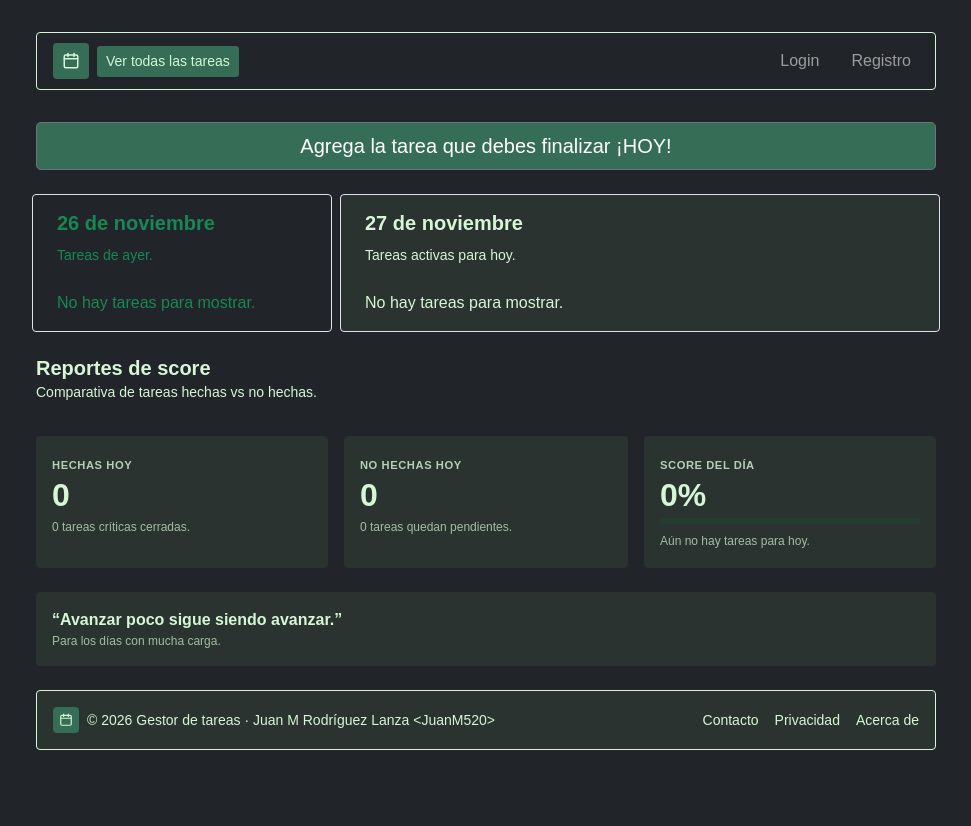
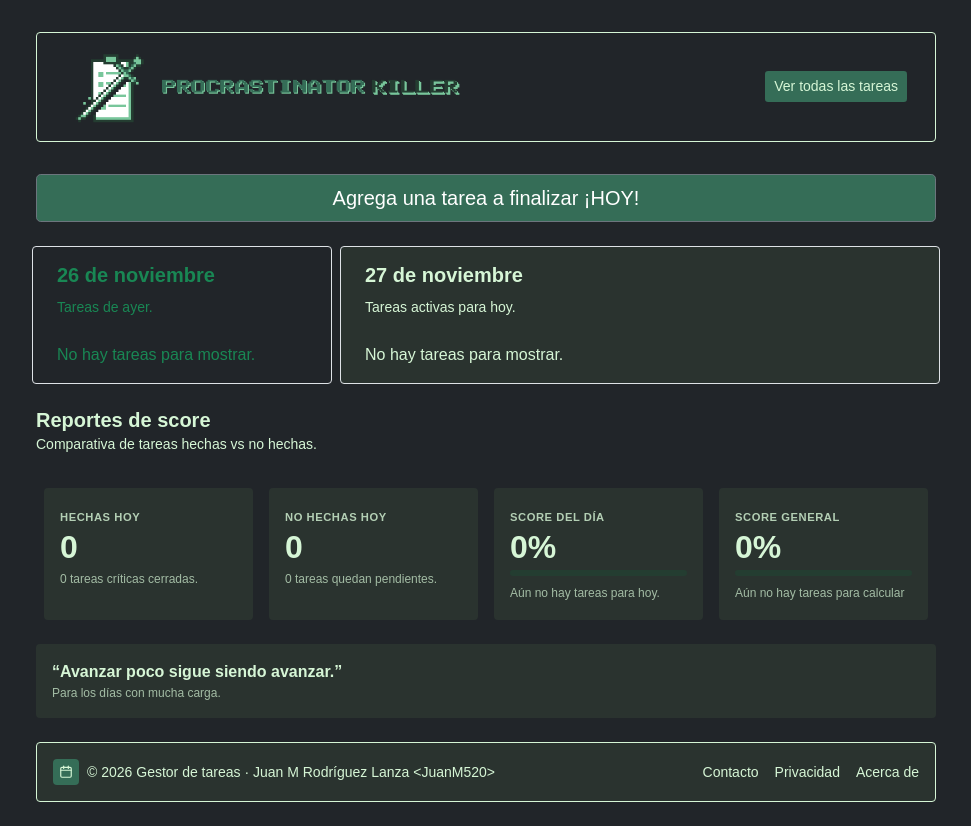
Before and after one commit to Juanm520/Lab_Gestor_Tareas_Juan_Rodriguez, a plain HTML site: page index.html in a window 1280 px wide. Shown: the whole page, without its empty margins (154-1125 px from the left). Before the commit the page ends 800 px from the top, so only its background shows below. Drawn offline with nearby package versions, Linux system fonts and the light colour scheme; a web font is replaced by a local one.

Commit message:
Refactor> Ajustes de diseño, logo + favicon

```diff
--- a/components/navbar/navbarComponent.js
+++ b/components/navbar/navbarComponent.js
@@ -1,35 +1,21 @@
+const sessionActived = true
+
+const btnTasksHTML = `<div class="justify-content-end"> <a class="btn btn-sm nav-btn" href="#" data-all-tasks>Ver todas las tareas</a> </div>`
+const listUserActionsHTML = `<div class="justify-content-end" id="main_navbar_links"> <ul class="navbar-nav gap-md-3"><li class="nav-item"><a class="nav-link" href="#">Login</a></li> <li class="nav-item"><a class="nav-link" href="#">Registro</a></li></ul></div>`
+
 // Define componente <main-navbar>
 class Navbar extends HTMLElement {
 
     connectedCallback() {
         this.innerHTML = `
             <nav class="navbar navbar-expand-md navbar-dark border rounded px-3 py-2 mt-2 mb-2 main-navbar">
-                <div class="container-fluid p-0 gap-2">
-                    <div class="d-flex align-items-center gap-2">
-                        <a class="navbar-brand m-0 nav-icon d-flex align-items-center justify-content-center rounded" href="#" aria-label="Inicio">
-                            <!-- Icono calendario -->
-                            <svg xmlns="http://www.w3.org/2000/svg" width="18" height="18" fill="none" stroke="currentColor"
-                                stroke-width="2" stroke-linecap="round" stroke-linejoin="round" viewBox="0 0 24 24" aria-hidden="true">
-                                <rect x="3" y="4" width="18" height="17" rx="2"></rect>
-                                <line x1="3" y1="9" x2="21" y2="9"></line>
-                                <line x1="8" y1="2" x2="8" y2="6"></line>
-                                <line x1="16" y1="2" x2="16" y2="6"></line>
-                            </svg>
-                        </a>
-                        <a class="btn btn-sm nav-btn" href="#" data-all-tasks>Ver todas las tareas</a>
-                    </div>
-
-                    <button class="navbar-toggler" type="button" data-bs-toggle="collapse" data-bs-target="#main_navbar_links"
-                        aria-controls="main_navbar_links" aria-expanded="false" aria-label="Mostrar menú">
-                        <span class="navbar-toggler-icon"></span>
-                    </button>
-
-                    <div class="collapse navbar-collapse justify-content-end" id="main_navbar_links">
-                        <ul class="navbar-nav gap-md-3">
-                            <li class="nav-item"><a class="nav-link" href="#">Login</a></li>
-                            <li class="nav-item"><a class="nav-link" href="#">Registro</a></li>
-                        </ul>
-                    </div>
+                <div class="container-fluid">
+                    <picture>
+                        <img class="logo" src="./assets/img/logo.png">
+                    </picture>
+                    ${sessionActived ?
+                btnTasksHTML : listUserActionsHTML
+            }
                 </div>
             </nav>`
     }
--- a/components/stats/statsComponent.js
+++ b/components/stats/statsComponent.js
@@ -13,7 +13,7 @@ class Stats extends HTMLElement {
                 </div>
 
                 <div class="row g-3 m-0">
-                    <div class="col-12 col-md-4 ps-md-0">
+                    <div class="col-12 col-sm-3">
                         <div class="stat-card rounded p-3 h-100">
                             <small class="stat-label text-uppercase fw-bold">Hechas hoy</small>
                             <p class="stat-value m-0" data-stats-done>0</p>
@@ -21,7 +21,7 @@ class Stats extends HTMLElement {
                         </div>
                     </div>
 
-                    <div class="col-12 col-md-4">
+                    <div class="col-12 col-sm-3">
                         <div class="stat-card rounded p-3 h-100">
                             <small class="stat-label text-uppercase fw-bold">No hechas hoy</small>
                             <p class="stat-value m-0" data-stats-not-done>0</p>
@@ -29,7 +29,7 @@ class Stats extends HTMLElement {
                         </div>
                     </div>
 
-                    <div class="col-12 col-md-4 pe-md-0">
+                    <div class="col-12 col-sm-3">
                         <div class="stat-card rounded p-3 h-100">
                             <small class="stat-label text-uppercase fw-bold">Score del día</small>
                             <p class="stat-value m-0" data-stats-score>0%</p>
@@ -37,7 +37,19 @@ class Stats extends HTMLElement {
                                 aria-valuemin="0" aria-valuemax="100">
                                 <div class="progress-bar stat-progress-bar" data-stats-bar style="width: 0%"></div>
                             </div>
-                            <small class="stat-text" data-stats-score-text></small>
+                            <small class="stat-text" data-stats-daily-score-text></small>
+                        </div>
+                    </div>
+
+                    <div class="col-12 col-sm-3">
+                        <div class="stat-card rounded p-3 h-100">
+                            <small class="stat-label text-uppercase fw-bold">Score General</small>
+                            <p class="stat-value m-0" data-stats-score>0%</p>
+                            <div class="progress stat-progress my-1" role="progressbar" aria-label="Score del día"
+                                aria-valuemin="0" aria-valuemax="100">
+                                <div class="progress-bar stat-progress-bar" data-stats-bar style="width: 0%"></div>
+                            </div>
+                            <small class="stat-text" data-stats-total-score-text></small>
                         </div>
                     </div>
                 </div>
--- a/components/stats/statsController.js
+++ b/components/stats/statsController.js
@@ -29,8 +29,11 @@ export function statsController(statsHTML) {
             ? `${notDone.length} pendientes, ${overdue} ${overdue === 1 ? 'vencida' : 'vencidas'}.`
             : `${notDone.length} ${notDone.length === 1 ? 'tarea queda pendiente' : 'tareas quedan pendientes'}.`
 
-    statsHTML.querySelector('[data-stats-score-text]').innerText =
+    statsHTML.querySelector('[data-stats-daily-score-text]').innerText =
         total === 0 ? 'Aún no hay tareas para hoy.' : 'Avance general del día.'
+
+    statsHTML.querySelector('[data-stats-total-score-text]').innerText =
+        total === 0 ? 'Aún no hay tareas para calcular' : 'Score general del año.'
 
     // Barra de progreso del score.
     const bar = statsHTML.querySelector('[data-stats-bar]')
--- a/components/tasks/tasksComponent.js
+++ b/components/tasks/tasksComponent.js
@@ -6,9 +6,12 @@ class Tasks extends HTMLElement {
 
     connectedCallback() {
         this.innerHTML = `
-            <article class="d-flex p-4 align-items-center flex-column gap-4 w-100">
-                <button type="button" class="btn btn-secondary btn-lg" data-new-task>Agrega la tarea que debes finalizar ¡HOY!</button>
+                        <article class="d-flex p-4 align-items-center flex-column gap-4 w-100">
                 <div class="row g-3 w-100 align-items-stretch justify-content-center gap-2">
+                    <div class="d-flex justify-content-center">
+                        <button type="button" class="btn text-center btn-secondary btn-lg" data-new-task>Agrega una tarea a
+                            finalizar ¡HOY!</button>
+                    </div>
 
                     <div class="col-12 col-lg-4 order-2 order-lg-1 border rounded text-success inactive_tasks h-100">
                         <div class="d-flex flex-column h-100 p-3">
--- a/index.html
+++ b/index.html
@@ -4,6 +4,8 @@
 <head>
     <meta charset="UTF-8">
     <meta name="viewport" content="width=device-width, initial-scale=1.0">
+    <!-- Favicon -->
+     <link rel="icon" href="assets/img/favicon.svg" type="image/svg+xml">
     <!-- Bootstrap -->
     <link href="https://cdn.jsdelivr.net/npm/bootstrap@5.0.2/dist/css/bootstrap.min.css" rel="stylesheet"
         integrity="sha384-EVSTQN3/azprG1Anm3QDgpJLIm9Nao0Yz1ztcQTwFspd3yD65VohhpuuCOmLASjC" crossorigin="anonymous">
--- a/styles.css
+++ b/styles.css
@@ -164,6 +164,10 @@ body {
     box-shadow: 0 0 0 0.25rem rgba(53, 109, 87, 0.5);
 }
 
+.logo {
+    max-width: 25rem;
+}
+
 /* Footer */
 .footer-wrapper {
     display: block;
@@ -247,7 +251,7 @@ body {
 @media (max-width: 1023px) {
     .row {
         display: flex;
-        flex-direction: column;
+        flex-direction: row;
     }
 
     .active_tasks,
@@ -264,9 +268,3 @@ body {
         order: 2;
     }
 }
-
-@media (max-width: 767px) {
-    .row {
-        gap: 1rem;
-    }
-}
```
Also changed, not shown: assets/img/favicon.svg (added), assets/img/logo.png (added).
